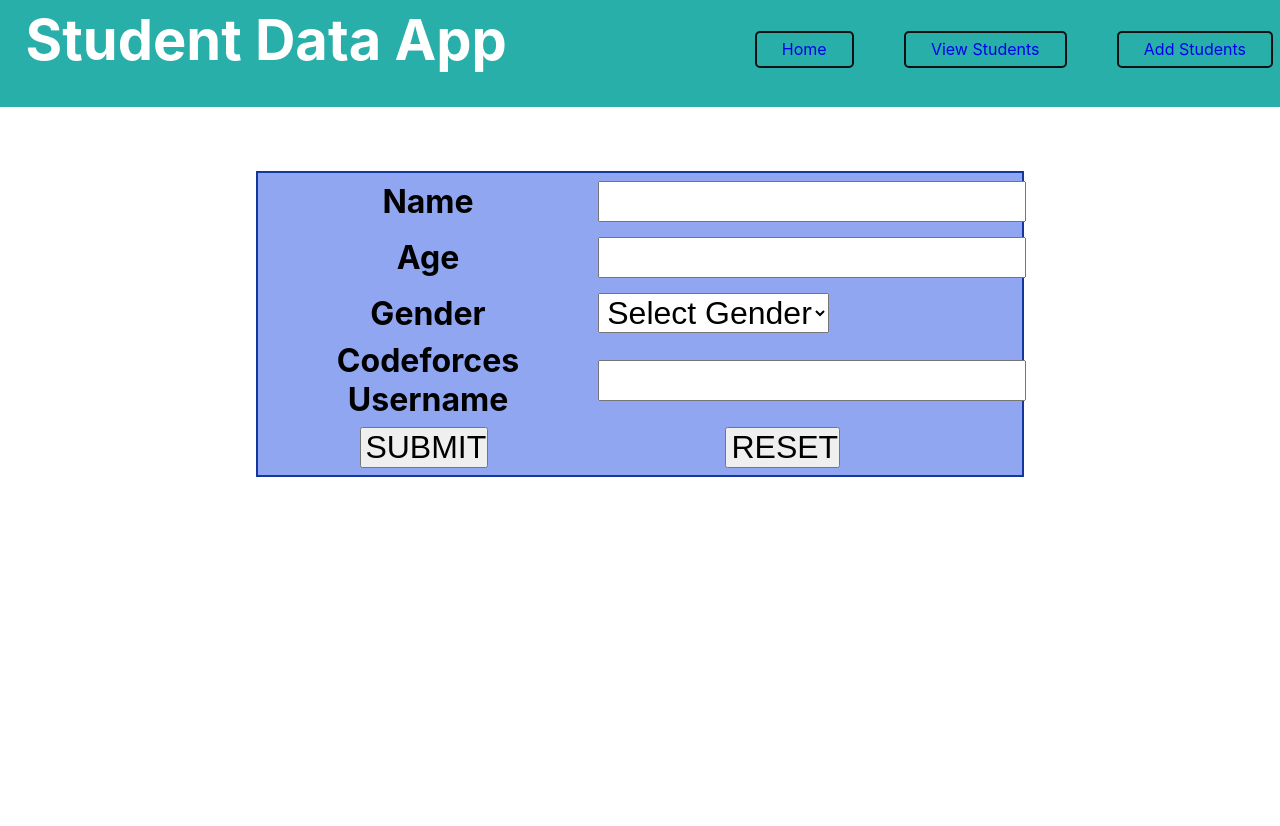
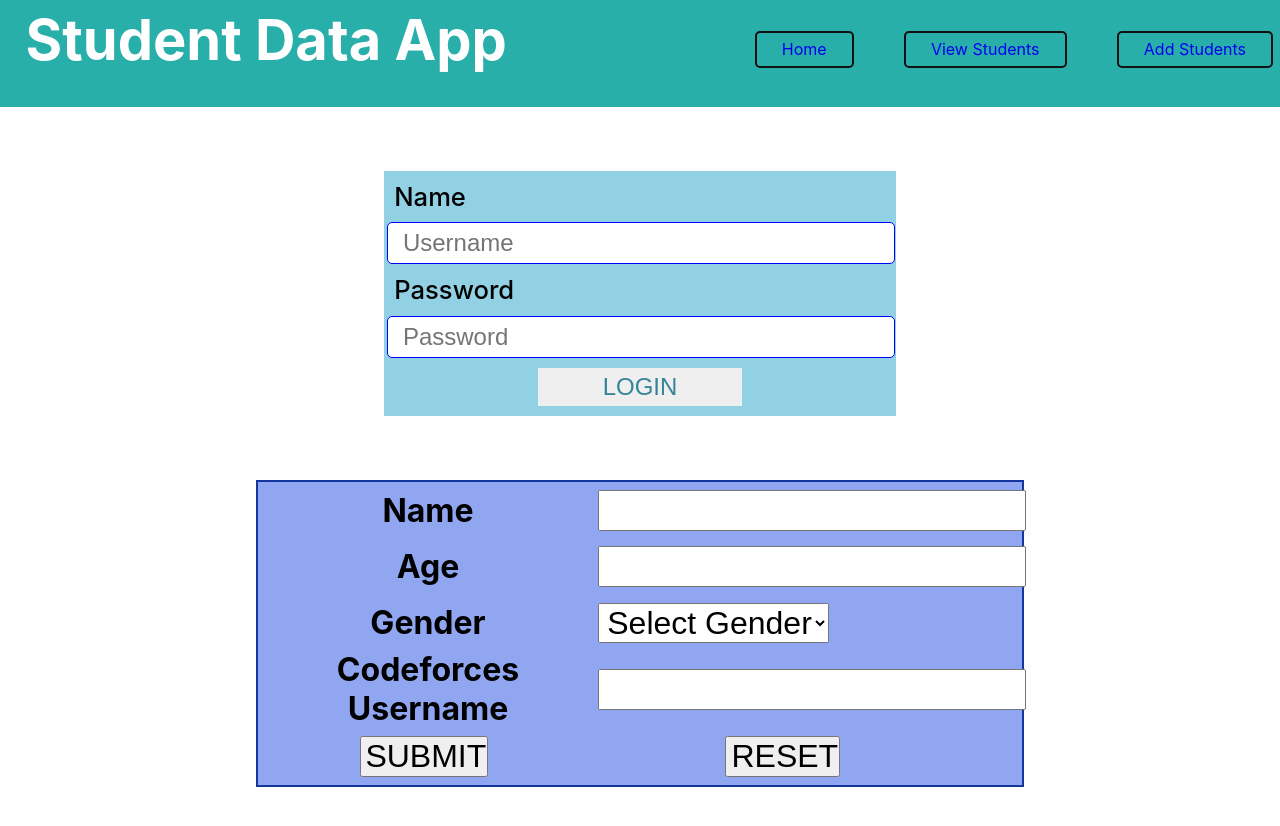
Before and after one commit to srajang123/Student-CF, a React (Create React App) app: page /add in a window 1280 px wide. Shown: the top 826 px of the page. Before the commit the page ends 800 px from the top, so only its background shows below. Built offline with nearby package versions, Linux system fonts and the light colour scheme; no server answers.

Commit message:
Added Basic Login Frontend

```diff
--- a/src/App.js
+++ b/src/App.js
@@ -8,7 +8,7 @@ import Add from './Components/Add';
 import View from './Components/View';
 import Stud from './Components/Stud';
 import Header from './Components/Header';
-
+import Login from './Components/Login';
 function App() {
   const [studs, setStud] = useState([]);
   const [New, setNew] = useState({
@@ -66,9 +66,10 @@ function App() {
   return (
     <div className="test-app">
       <Header/>
+      <Login/>
       <Router>
         <Switch>
-          <Route path='/add'><Add Addr='/add' Name={editName} Age={editAge} Gender={editGender} CF={editCF} RESET={RESET} SUBMIT={SUBMIT} New={New} /></Route>
+          <Route exact path='/add'><Add Addr='/add' Name={editName} Age={editAge} Gender={editGender} CF={editCF} RESET={RESET} SUBMIT={SUBMIT} New={New} /></Route>
           <Route path='/view'><View Data={studs} Addr='/view' /></Route>
           <Route path='/stud/'><Stud Data={studs}  Addr='/stud' /></Route>
           <Route path='/'><Home Addr='/'/></Route>
--- /dev/null
+++ b/src/Components/Login.js
@@ -0,0 +1,45 @@
+import React,{useState} from 'react';
+import '../styles/Login.css';
+function Login(){
+    const [uname,Uname]=useState('');
+    const [pass,Pass]=useState('');
+    const SUBMIT=e=>{
+        e.preventDefault();
+    }
+    const UNAME=e=>{
+        Uname(e.target.value);
+    }
+    const PASS=e=>{
+        Pass(e.target.value);
+    }
+    return(
+        <div class="login">
+            <div class="login-form">
+                <form onSubmit={SUBMIT}>
+                    <table>
+                        <tr>
+                            <td>
+                                <label>Name</label>
+                                <br/>
+                                <input type="text" placeholder="Username" class="input" value={uname} onChange={UNAME}/>
+                            </td>
+                        </tr>
+                        <tr>
+                            <td>
+                                <label>Password</label>
+                                <br/>
+                                <input type="password" placeholder="Password" class="input" value={pass} onChange={PASS}/>
+                            </td>
+                        </tr>
+                        <tr>
+                            <td>
+                                <input type="submit" value="LOGIN" class="btn"/>
+                            </td>
+                        </tr>
+                    </table>
+                </form>
+            </div>
+        </div>
+    )
+}
+export default Login;
--- /dev/null
+++ b/src/scss/Login.scss
@@ -0,0 +1,48 @@
+.login {
+    .login-form {
+        table {
+            border-collapse: collapse;
+            background-color: lighten(#3fafcf, 20%);
+            margin: auto;
+            margin-top: 5%;
+            width: 40%;
+            line-height: 2;
+            tr {
+                td {
+                    label {
+                        font-size: 3.2vh;
+                        font-weight: 500;
+                        margin-left: 2%;
+                    }
+                    .input {
+                        width: 96%;
+                        height: 5vh;
+                        font-size: 3vh;
+                        padding-left: 3%;
+                        border-radius: 5px;
+                        border: solid 1px #00f;
+                        margin-left: 0.5%;
+                    }
+                    .btn {
+                        margin-left: 30%;
+                        width: 40%;
+                        border: none;
+                        color: #358599;
+                        font-size: 3vh;
+                        padding: 1% 0;
+                        margin: 2% 30%;
+                        box-sizing: border-box;
+                        transition-property: all;
+                        transition-duration: 500ms;
+                        transition-timing-function: linear;
+                    }
+                    .btn:hover {
+                        cursor: pointer;
+                        background-color: #358599;
+                        color: #fff;
+                    }
+                }
+            }
+        }
+    }
+}
--- /dev/null
+++ b/src/styles/Login.css
@@ -0,0 +1,42 @@
+.login .login-form table {
+  border-collapse: collapse;
+  background-color: #91d1e3;
+  margin: auto;
+  margin-top: 5%;
+  width: 40%;
+  line-height: 2;
+}
+.login .login-form table tr td label {
+  font-size: 3.2vh;
+  font-weight: 500;
+  margin-left: 2%;
+}
+.login .login-form table tr td .input {
+  width: 96%;
+  height: 5vh;
+  font-size: 3vh;
+  padding-left: 3%;
+  border-radius: 5px;
+  border: solid 1px #00f;
+  margin-left: 0.5%;
+}
+.login .login-form table tr td .btn {
+  margin-left: 30%;
+  width: 40%;
+  border: none;
+  color: #358599;
+  font-size: 3vh;
+  padding: 1% 0;
+  margin: 2% 30%;
+  box-sizing: border-box;
+  transition-property: all;
+  transition-duration: 500ms;
+  transition-timing-function: linear;
+}
+.login .login-form table tr td .btn:hover {
+  cursor: pointer;
+  background-color: #358599;
+  color: #fff;
+}
+
+/*# sourceMappingURL=Login.css.map */
```
Also changed, not shown: 1 other file (tests, documents, lock files or other folders).
